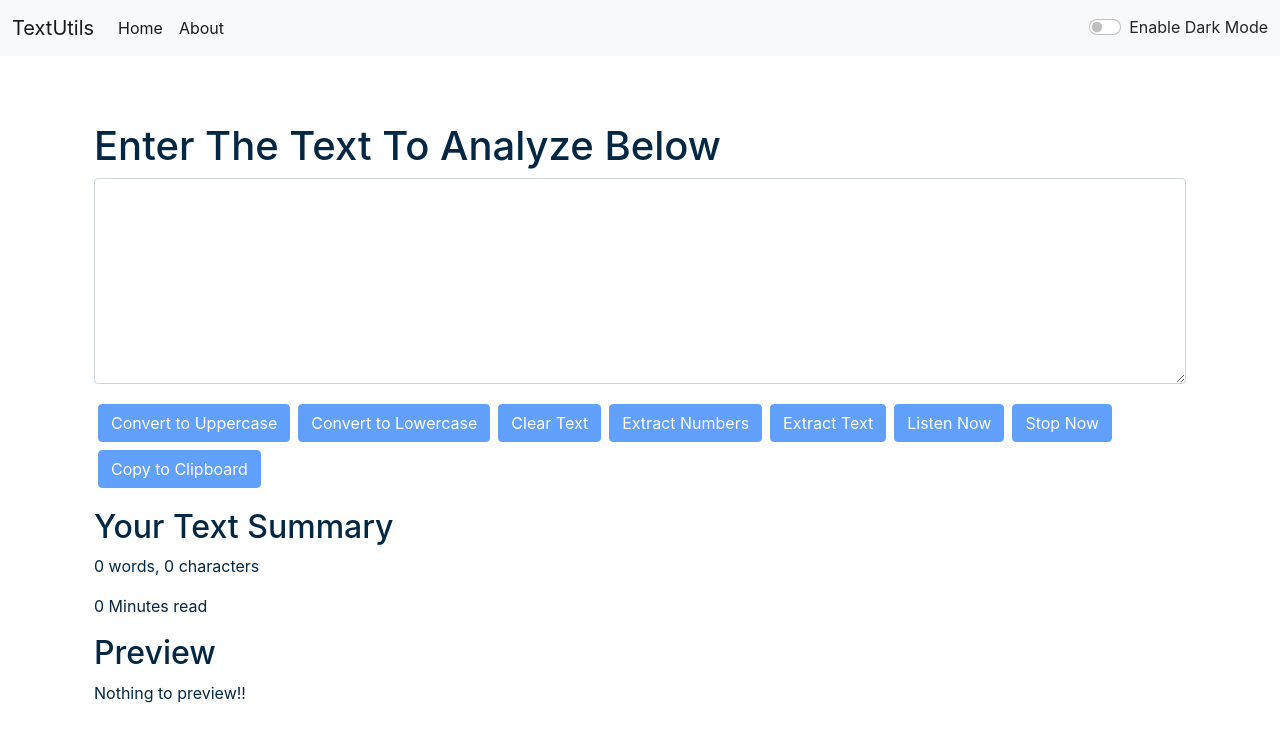
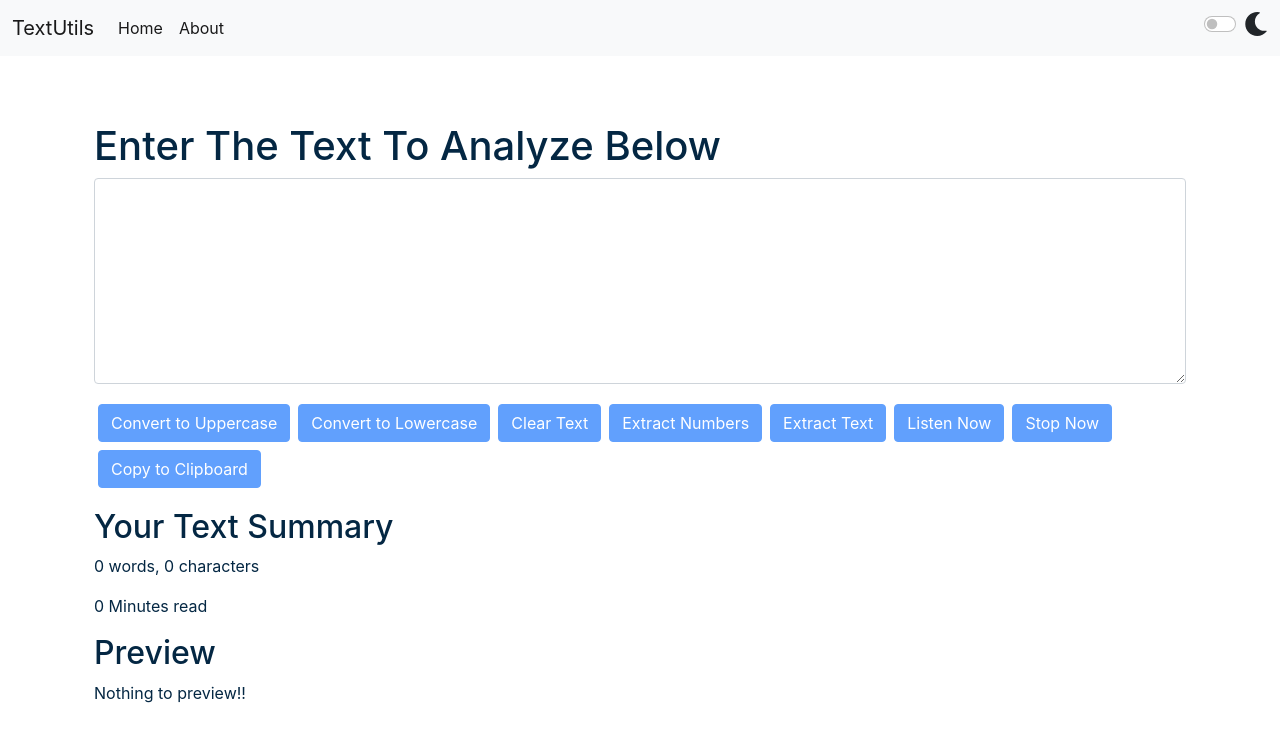
Before and after one commit to Susmita-Dey/TextUtils, a React (Create React App) app: page / in a window 1280 px wide. Shown: the top 742 px of the page. Built offline with nearby package versions, Linux system fonts and the light colour scheme; the HTML template or start-up script is replaced by a standard one.

Commit message:
Change Dark Mode Button

```diff
--- a/package.json
+++ b/package.json
@@ -6,6 +6,7 @@
     "cra-template": "1.2.0",
     "react": "^18.2.0",
     "react-dom": "^18.2.0",
+    "react-icons": "^4.4.0",
     "react-router-dom": "^6.3.0",
     "react-scripts": "5.0.1"
   },
--- a/src/App.css
+++ b/src/App.css
@@ -0,0 +1,3 @@
+body {
+    transition: all 0.4s linear;
+}
--- a/src/components/Alert.js
+++ b/src/components/Alert.js
@@ -6,7 +6,7 @@ export default function Alert(props) {
     return lower.charAt(0).toUpperCase() + lower.slice(1);
   };
   return (
-    <div style={{ height: "50px" }}>
+    <div style={{ height: "50px", padding: "10px" }}>
       {props.alert && (
         <div
           className={`alert alert-${props.alert.type} alert-dismissible fade show`}
--- a/src/components/Navbar.js
+++ b/src/components/Navbar.js
@@ -1,6 +1,10 @@
 import React from "react";
 import { Link } from "react-router-dom";
 import PropTypes from "prop-types";
+
+import { IconContext } from "react-icons";
+import { FaSun } from "react-icons/fa";
+import { FaMoon } from "react-icons/fa";
 
 export default function Navbar(props) {
   return (
@@ -97,7 +101,12 @@ export default function Navbar(props) {
               className="form-check-label"
               htmlFor="flexSwitchCheckDefault"
             >
-              Enable Dark Mode
+              <IconContext.Provider value={{ style: { verticalAlign: 'middle'}, size:"1.5em" }}>
+                <div>
+                  <FaSun style={ { display: props.mode === "dark" ? 'block' : 'none' } } />
+                  <FaMoon style={ { display: props.mode === "light" ? 'block' : 'none' } } />
+                </div>
+              </IconContext.Provider>
             </label>
           </div>
         </div>
```
Also changed, not shown: 1 other file (tests, documents, lock files or other folders).
